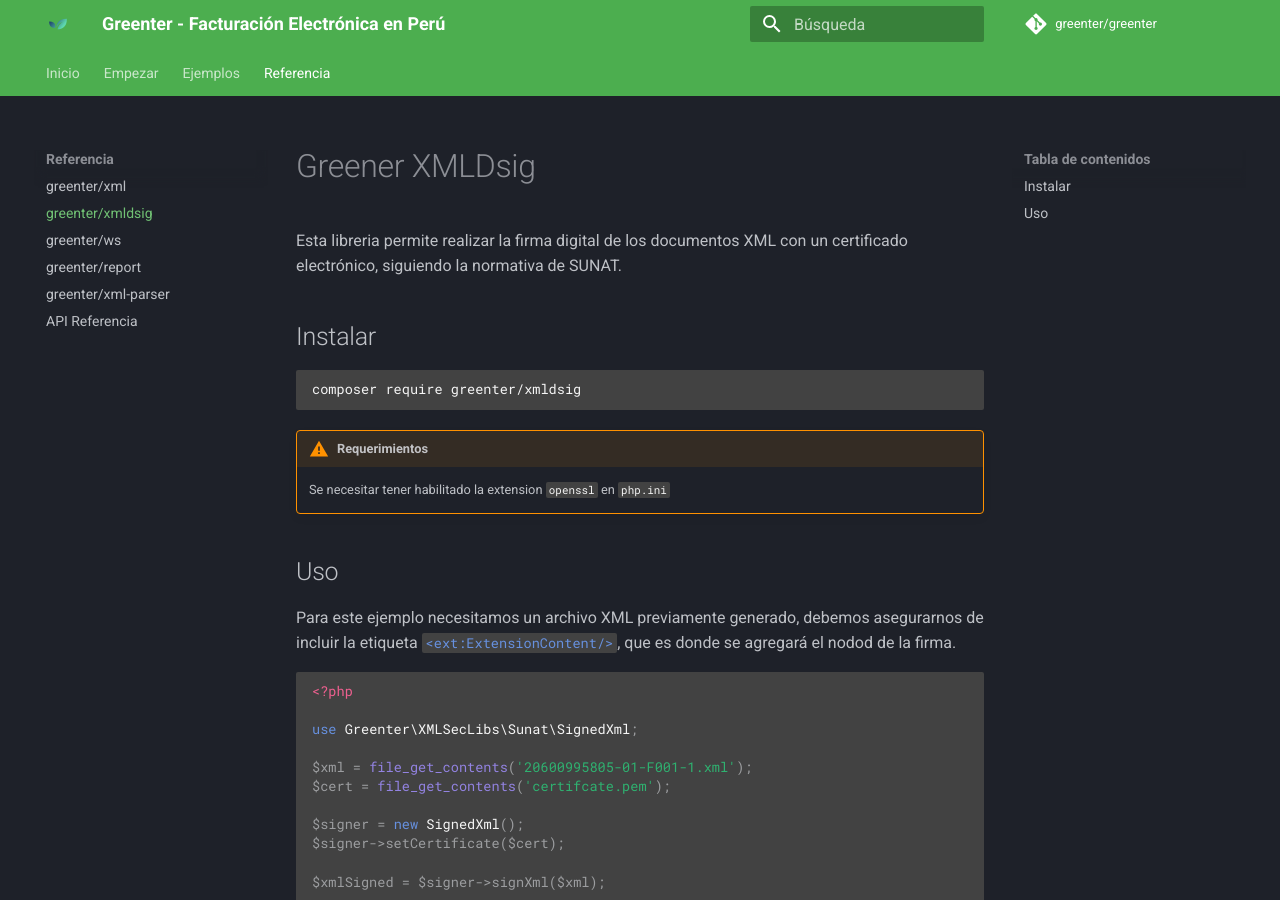
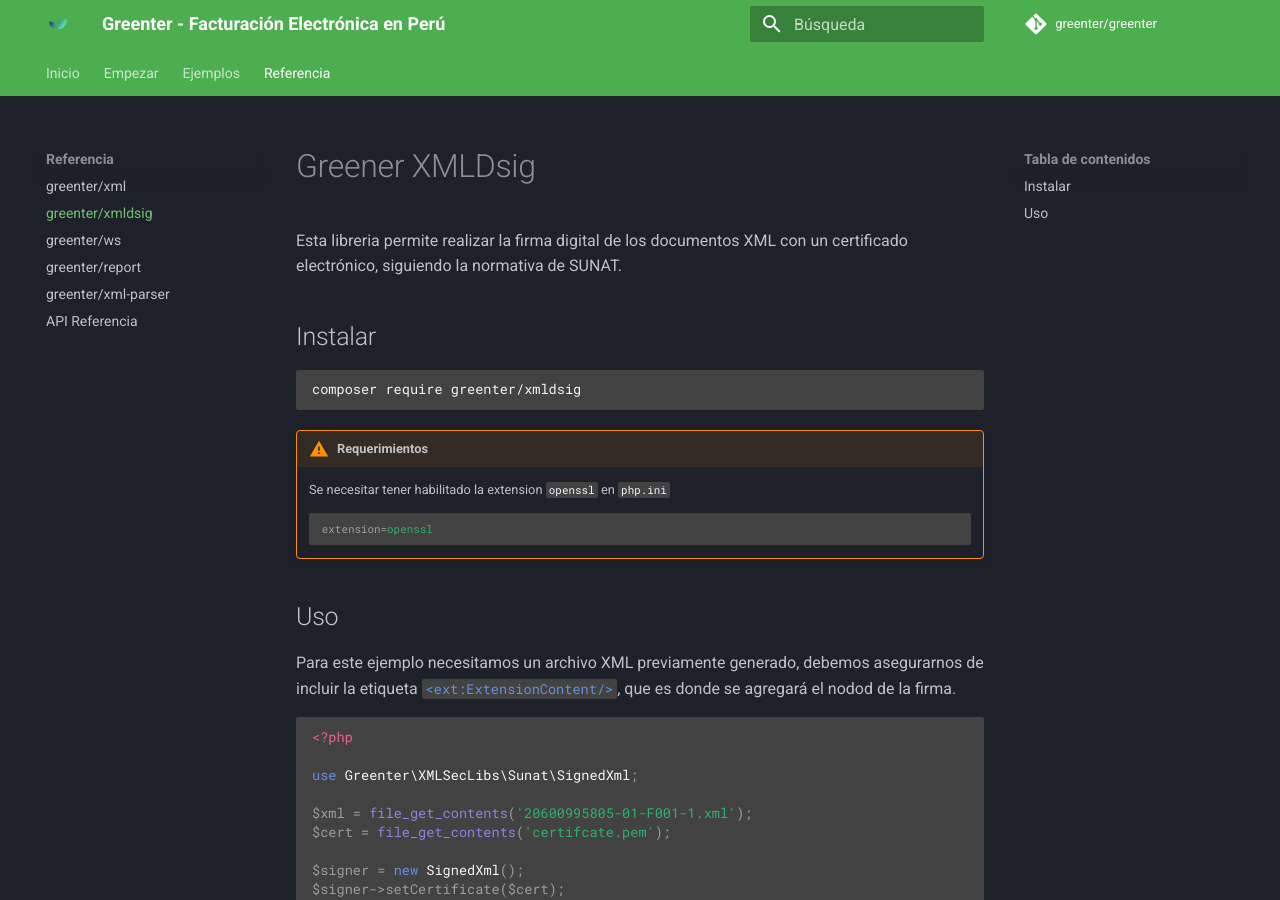
Before and after one commit to thegreenter/docs, an MkDocs documentation site: the page built from docs/packages/sign.md, in a window 1280 px wide and 900 px high. Built offline with MkDocs 1.6.1 and Material for MkDocs 9.7.7, drawn with Linux system fonts in a browser that asks for light colours.

Commit message:
Add php.ini openssl

````diff
--- a/docs/packages/sign.md
+++ b/docs/packages/sign.md
@@ -9,6 +9,10 @@
 
 !!! warning "Requerimientos"
     Se necesitar tener habilitado la extension `openssl` en `php.ini`
+
+    ```ini
+    extension=openssl
+    ```
 
 ## Uso
 
````
